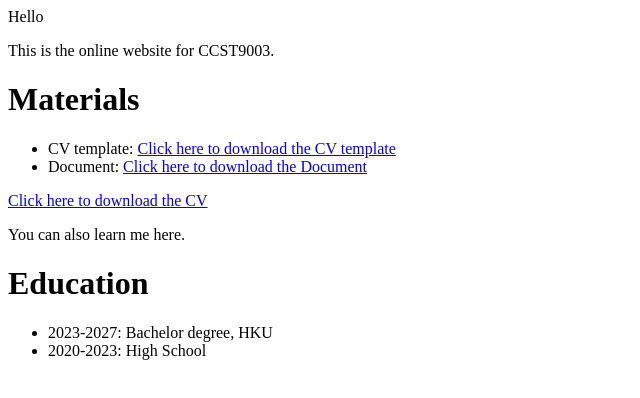
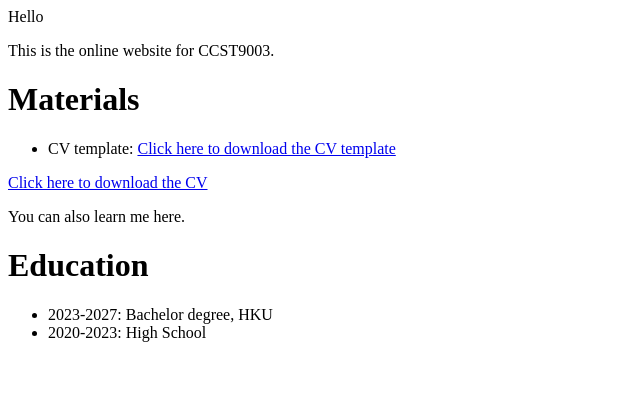
Before and after one commit to ccst9003cv/ccst9003cv.github.io, a plain HTML site: page index.html in a window 1280 px wide. Shown: the whole page, without its empty margins (0-640 px from the left). Drawn offline with Linux system fonts and the light colour scheme.

Commit message:
Update index.html

```diff
--- a/index.html
+++ b/index.html
@@ -4,7 +4,6 @@
 <strong><h1>Materials</h1></strong>
 <ul>
         <li>CV template: <a href="A Customised CurVe CV.zip" download>Click here to download the CV template</a></li>
-        <li>Document: <a href="Document.txt" download>Click here to download the Document</a> </li>
 </ul>
 
 <a href="CV.pdf" download>Click here to download the CV</a>
```
